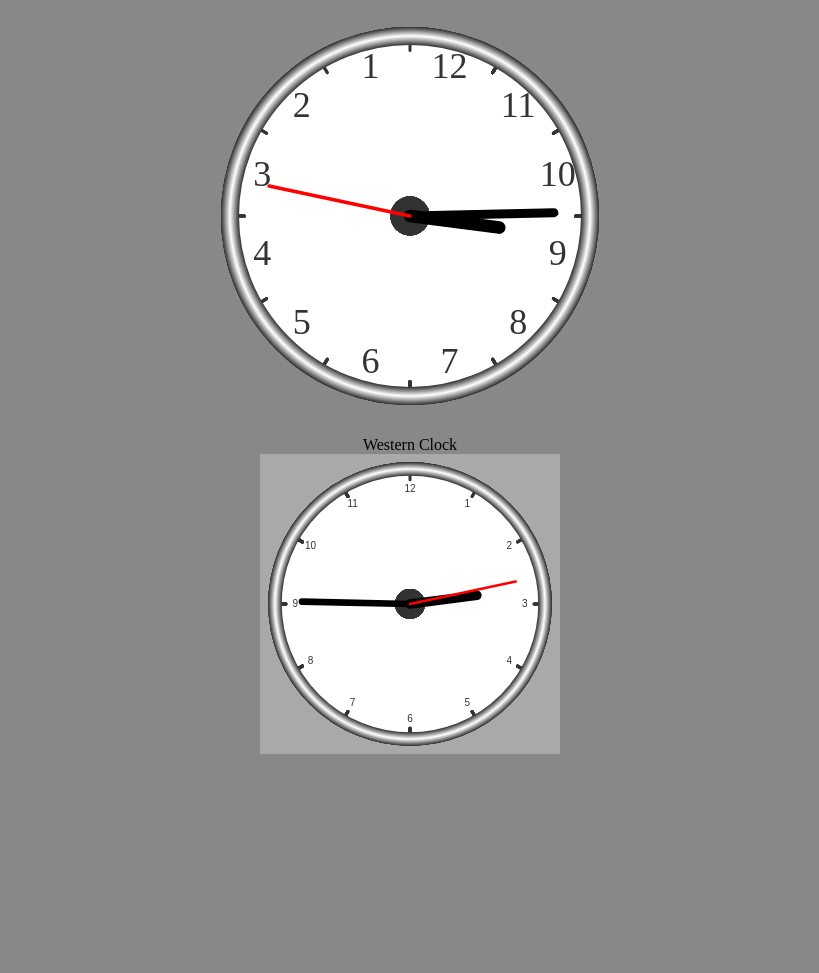
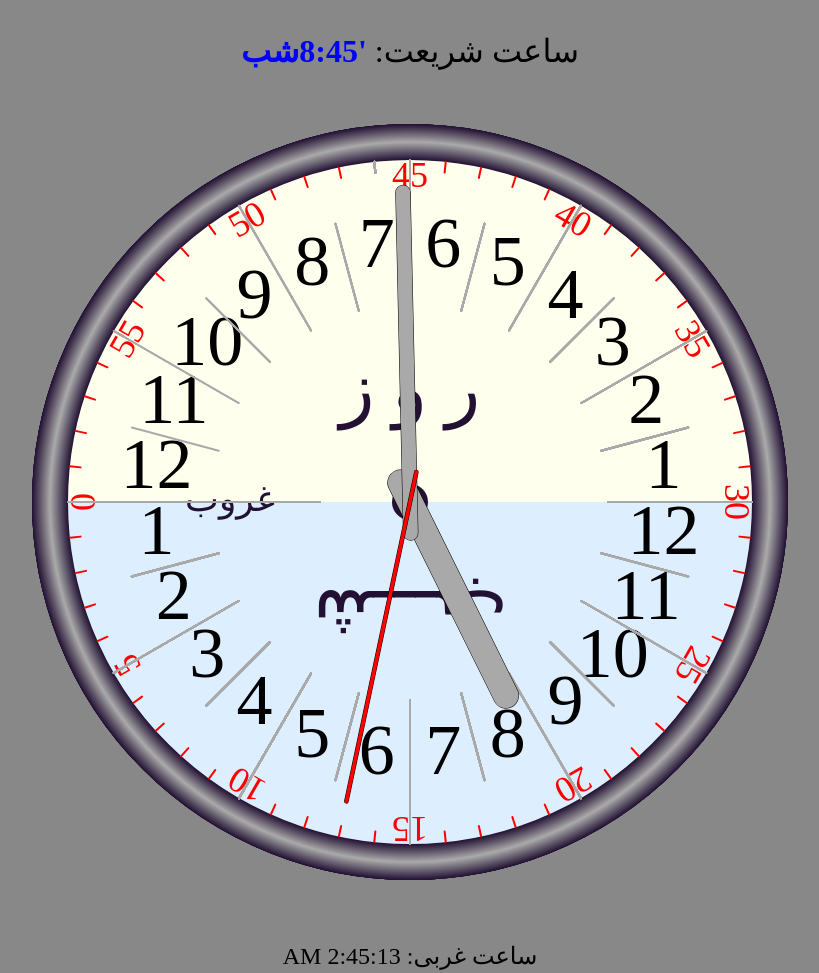
Before and after one commit to shariatzadeh/shariat-clock, a plain HTML site: page index.html in a window 1280 px wide. Shown: the top 973 px of the page, without its empty margins (230-1049 px from the left). Before the commit the page ends 800 px from the top, so only its background shows below. Drawn offline with Linux system fonts and the light colour scheme.

Commit message:
physical-like appearance

```diff
--- a/index.html
+++ b/index.html
@@ -2,138 +2,248 @@
 <html>
 <head>
   <title>ساعت</title>
+  <meta charset="UTF-8">
   <meta name=  "eastern-clock"    content="#aa7700" />
   <meta name="theme-color"        content="black" />
   <link rel="manifest"        href="manifest.json" />
 </head>
 
-<body dir=rtl
-style="background-color:#888"
->
+<body dir=rtl style="background-color:#888; font-family:'b mitra'; font-size:24pt;">
+
 <p align=center>
 
-<canvas  id="canvas" width="400" height="400"></canvas>
+<div align=center>
+ساعت شریعت: <div dir=rtl id='pnowshariat' style='display: inline-block; font-weight:bold; color:blue;'></div>
+</div>
+
+<p align=center>
+<canvas  id="canvas2" width="800" height="800" style=''></canvas>
 </p>
-<p align=center>
-Western Clock
-<br/>
-<canvas  id="canvas2" width="300" height="300" style='background-color: darkgray;'></canvas>
+
+<div align=center style=' font-size:18pt;'>
+ساعت غربی: <div dir=rtl id='pnow' style='align:center; display: inline-block;'></div>
+</div>
+
 </p>
+ساعت شریعت: <br/>
+1. تطبیق با خطای کمتر از 10% با مفهوم 12 ساعته بودن روز و 12 ساعته بودن شب. <br/>
+2. تطبیق با خطای کمتر از 10% با مفهوم شبانه روز شرعی (مثلا شب و روز نیمه شعبان یا شب و روز جمعه) <br/>
+3. نمایش مقدار رفته و  باقیمانده از روز و شب <br/>
+4. جانمایی صحیح نیمه روز و نیمه شب <br/>
+5. اصلاح جهت چرخش  مطابق گردش ظاهری خورشید و ستارگان<br/>
+6. اصلاح مفهوم طول ساعت و اشاره صحیح عقربه ساعت به محل دقیق در ساعت فعلی (ابتدا، میانه، انتهای ساعت فعلی)
+
+<canvas  id="canvas" width="600" height="600"></canvas>
+
 
 <script>
 
 
 setInterval(drawClocks, 1000);
 
+// check if the DST is in effect or not.
+function isDST(d) {
+    let jan = new Date(d.getFullYear(), 0, 1).getTimezoneOffset();
+    let jul = new Date(d.getFullYear(), 6, 1).getTimezoneOffset();
+    return Math.max(jan, jul) !== d.getTimezoneOffset();
+}
+
+function getNowShariat(shariatClock=true) {
+    var now = new Date();
+		if (isDST(now)) {//revert daylight saving, if applied
+//			now = new Date(now.getTime() - 60*60000);
+		}
+		if (shariatClock) {
+			now = new Date(now.getTime() + 6*60*60000)
+		}
+		return now;
+}
 
 function drawClocks() {
-var islamicClock = true;
 	var canvas1 = document.getElementById("canvas");
-drawClock(canvas1, islamicClock)
-
-var islamicClock = false;
+	drawClock(canvas1, true)
 
 	var canvas2 = document.getElementById("canvas2");
-drawClock(canvas2, islamicClock)
+	drawClock(canvas2, true, 24)
+
+	var pnow = document.getElementById("pnow");
+	pnow.innerHTML = (new Date()).toLocaleTimeString();
+
+
+	var pnowshariat = document.getElementById("pnowshariat");
+	var now = getNowShariat();
+	var hour = now.getHours();
+	var dayOrNight = (hour >= 12);
+	hour = (hour +12-1 ) % 12 + 1;
+	var strNow = "'" + hour.toString() + ':' + now.getMinutes() + (dayOrNight ? 'روز' : 'شب');
+	pnowshariat.innerHTML = strNow;
 }
 
-function drawClock(_canvas, islamicClock) {
+
+function drawClock(_canvas, shariatClock, hours=12) {
 var ctx = _canvas.getContext("2d");
-var radius = _canvas.height / 2;
+var radius = Math.min(_canvas.width, _canvas.height) / 2;
 ctx.translate(radius, radius);
 radius2 = radius * 0.90;
-  drawFace(ctx, radius2, islamicClock);
-  drawNumbers(ctx, radius2, islamicClock);
-  drawTime(ctx, radius2, islamicClock);
+  drawFace(ctx, radius2, shariatClock, hours);
+  drawNumbers(ctx, radius2, shariatClock, hours);
+  drawTime(ctx, radius2, shariatClock, hours);
 ctx.translate(-radius, -radius);
 }
 
-function drawFace(ctx, radius, islamicClock) {
+function print(ctx, text, x, y, rot, textrotate=0) {
+    ctx.textAlign="center";
+    ctx.translate(x, y);
+    ctx.rotate(textrotate);
+    ctx.fillText(text, 0, 0);
+    ctx.rotate(-textrotate);
+    ctx.translate(-x, -y);
+}
+
+
+function drawFace(ctx, radius, shariatClock, hours) {
   var grad;
+  if (hours == 12) {
 	  ctx.beginPath();
 	  ctx.arc(0, 0, radius, 0, 2*Math.PI);
 	  ctx.fillStyle = 'white';
 	  ctx.fill();
+  } else {
+	  ctx.beginPath();
+	  ctx.arc(0, 0, radius, 0, Math.PI);
+      ctx.closePath();
+	  ctx.fillStyle = '#def';
+	  ctx.fill();
+	  ctx.beginPath();
+	  ctx.arc(0, 0, radius, Math.PI, 2 * Math.PI);
+      ctx.closePath();
+	  ctx.fillStyle = '#ffe';
+	  ctx.fill();
+
+  }
+  ctx.beginPath();
+  ctx.arc(0, 0, radius, 0, 2*Math.PI);
   grad = ctx.createRadialGradient(0,0,radius*0.95, 0,0,radius*1.05);
-  grad.addColorStop(0, '#333');
-  grad.addColorStop(0.5, 'white');
-  grad.addColorStop(1, '#333');
+  grad.addColorStop(0, '#213');
+  grad.addColorStop(0.5, '#aaa');
+  grad.addColorStop(1, '#213');
   ctx.strokeStyle = grad;
   ctx.lineWidth = radius*0.1;
   ctx.stroke();
   ctx.beginPath();
-  ctx.arc(0, 0, radius*0.1, 0, 2*Math.PI);
-  ctx.fillStyle = '#333';
+  ctx.arc(0, 0, radius*0.05, 0, 2*Math.PI);
+  ctx.fillStyle = '#213';
   ctx.fill();
+
+
+  if (hours == 24) {
+		ctx.font = radius*0.2 + "px";
+		print(ctx, "ر و ز", 0, -radius*0.3);
+		print(ctx, "شـــب", 0, radius*0.3, 0, -Math.PI);
+		ctx.font = radius*0.1 + "px 'b mitra'";
+		print(ctx, "غروب", -radius*0.5, 0, 0, 0);
   }
 
-function drawNumbers(ctx, radius, islamicClock) {
-  var ang;
-  var num;
+	var offset = (hours == 24) ? -Math.PI / 2 : - Math.PI;
+
+	var r = radius*0.9;
+	ctx.font = 0.1*radius + "px 'b mitra'";
+	ctx.fillStyle = 'red';
+	for (var minu = 0; minu < 60; minu += 5) {
+		var ang = -Math.PI*2/60*(minu);
+		ang += offset;
+		print(ctx, minu.toString(), r*Math.sin(ang), -r*Math.cos(ang), 0, ang);
+	}
+}
+
+
+function drawNumbers(ctx, radius, shariatClock, hours) {
   var fontface = '';
-  if (islamicClock) fontface = " 'B mitra'";
+  if (shariatClock) fontface = " 'B mitra'";
   ctx.font = radius*0.2 + "px" + fontface;
   ctx.textBaseline="middle";
   ctx.textAlign="center";
-  for(num = 1; num < 13; num++){
 
-	if (islamicClock) {
-		ang = -num * Math.PI / 6;
+	ctx.strokeStyle = 'red';
+	ctx.lineWidth = 2;
+  for(var num = 0; num < 60; num++){
+		var ang = num * (2 * Math.PI) / 60;
+		ctx.rotate(ang);
+		ctx.beginPath();
+		ctx.moveTo(0,-radius*0.95);
+		ctx.lineTo(0, -radius*0.92);
+		ctx.stroke();
+		ctx.rotate(-ang);
+	}
+
+	ctx.lineWidth = 2;
+	ctx.strokeStyle = 'darkgray';
+	var direction = (shariatClock) ? 1 : -1;
+	var offset = (hours == 24) ? -Math.PI / 2 : - Math.PI;
+	ctx.fillStyle = 'black';
+  for(var num = 1; num <= hours; num++){
+		var ang = -(num-1) * (2 * Math.PI) / hours;
+		ang *= direction;
+		ang += offset;
+
+		var ang_ = ang;
+		if (shariatClock) {
+			ang_ -= Math.PI / (hours);
+		}
+		ctx.rotate(ang_);
+		ctx.translate(0, -radius*0.71);
+		ctx.rotate(-ang_);
+		var numString = num.toString();
+		numString = ((num-1) % 12 + 1).toString();
+		ctx.fillText(numString, 0, 0);
+		ctx.rotate(ang_);
+		ctx.translate(0, radius*0.71);
+		ctx.rotate(-ang_);
+
+		ctx.rotate(ang);
+		if (num != 1) {
+			ctx.moveTo(0,-radius*0.55);
+			ctx.lineTo(0, -radius*(hours != 24 || num % 2 == 1 ? 0.95: 0.8));
 		}
 		else {
-		ang = num * Math.PI / 6;
+			ctx.moveTo(0,-radius*0.25);
+			ctx.lineTo(0, -radius*0.95);
 		}
-
-	if (islamicClock) { ang += Math.PI / 12;}
-    ctx.rotate(ang);
-    ctx.translate(0, -radius*0.85);
+		ctx.stroke();
 		ctx.rotate(-ang);
-    ctx.fillText(num.toString(), 0, 0);
-    ctx.rotate(ang);
-    ctx.translate(0, radius*0.85);
-    ctx.rotate(-ang);
-
-	if (islamicClock) {
-		ang = -num * Math.PI / 6;
-	}
-	else {
-		ang = num * Math.PI / 6;
-	}
-    ctx.lineWidth = 3;
-    ctx.rotate(-ang);
-    ctx.moveTo(0,-radius*0.92);
-    ctx.lineTo(0, -radius*0.95);
-    ctx.stroke();
-    ctx.rotate(ang);
 
   }
 }
 
-function drawTime(ctx, radius, islamicClock){
+function drawTime(ctx, radius, shariatClock, hours){
 //https://www.erfan.ir/mafatih392/%D8%AF%D8%B9%D8%A7%D9%87%D8%A7%DB%8C-%D9%87%D8%B1-%D8%B3%D8%A7%D8%B9%D8%AA%DB%8C-%D8%AF%D8%B1-%D8%B7%D9%88%D9%84-%D8%B1%D9%88%D8%B2-%DA%A9%D9%84%DB%8C%D8%A7%D8%AA-%D9%85%D9%81%D8%A7%D8%AA%DB%8C%D8%AD-%D8%A7%D9%84%D8%AC%D9%86%D8%A7%D9%86-%D8%A8%D8%A7-%D8%AA%D8%B1%D8%AC%D9%85%D9%87-%D8%A7%D8%B3%D8%AA%D8%A7%D8%AF-%D8%AD%D8%B3%DB%8C%D9%86-%D8%A7%D9%86%D8%B5%D8%A7%D8%B1%DB%8C%D8%A7%D9%86
-    var now = new Date();
-	if (islamicClock) {
-		now = new Date(now.getTime() + 6*60*60000)
-	}
-	var direction = -1;
-	if (islamicClock) {
-		direction = 1;
-	}
+    var now = getNowShariat(true);
+
+		var direction = (shariatClock) ? 1 : -1;
     var hour = now.getHours();
     var minute = now.getMinutes();
     var second = now.getSeconds();
 
     //hour
-    hour=hour%12;
-    hour=(hour*Math.PI/6)+    (minute*Math.PI/(6*60))+    (second*Math.PI/(360*60));
-    drawHand(ctx, direction*hour, radius*0.5, radius*0.07, 'black');
+    hour = (hour - 1) % hours;
+    hour = (hour*Math.PI*2/hours) +    (minute*Math.PI*2/hours/60)+    (second*Math.PI/(360*60));
+		var offset = (hours == 24) ? (Math.PI / 2) :- Math.PI;
+    minute=(minute*Math.PI*2/60)+(second*Math.PI/(30*60));
+    second=(second*Math.PI*2/60);
+
+    drawHandOutlined(ctx, direction*(hour + offset), radius*0.6, radius*0.07, 'darkgray');
     //minute
-    minute=(minute*Math.PI/30)+(second*Math.PI/(30*60));
-    drawHand(ctx, direction*minute, radius*0.8, radius*0.05, 'black');
+    drawHandOutlined(ctx, direction*(minute + offset), radius*0.86, radius*0.04, 'darkgray');
     // second
-    second=(second*Math.PI/30);
-    drawHand(ctx, direction*second, radius*0.8, radius*0.02, 'red');
+    drawHandOutlined(ctx, direction*(second + offset), radius*0.85, radius*0.01, 'red');
 }
+
+
+function drawHandOutlined(ctx, pos, length, width, color) {
+	drawHand(ctx, pos, length, width+1, 'black');
+	drawHand(ctx, pos, length, width, color);
+}
+
 
 function drawHand(ctx, pos, length, width, color) {
 	ctx.strokeStyle = color;
@@ -142,6 +252,7 @@ function drawHand(ctx, pos, length, width, color) {
 	ctx.lineCap = "round";
 	ctx.moveTo(0,0);
 	ctx.rotate(-pos);
+	ctx.moveTo(0, length/10);
 	ctx.lineTo(0, -length);
 	ctx.stroke();
 	ctx.rotate(pos);
```
Lines whose indentation alone changed are shown as unchanged.
